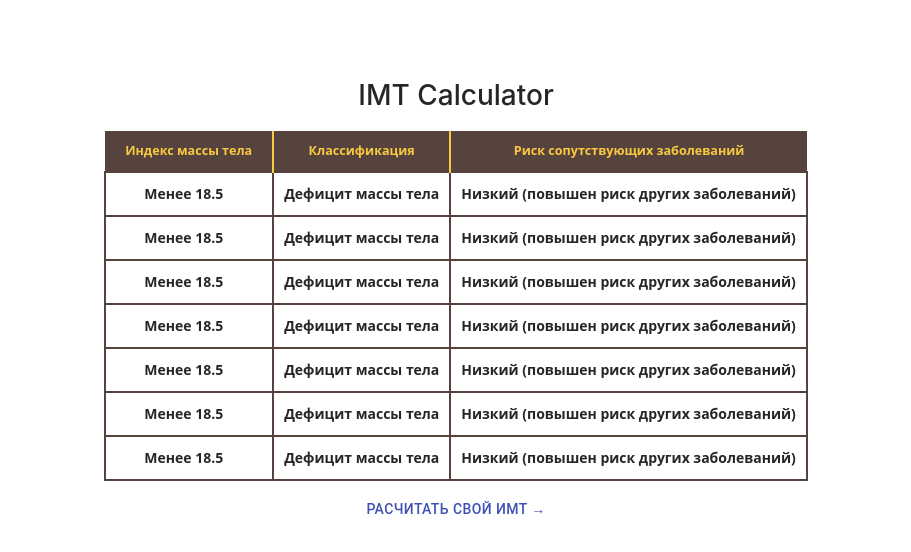
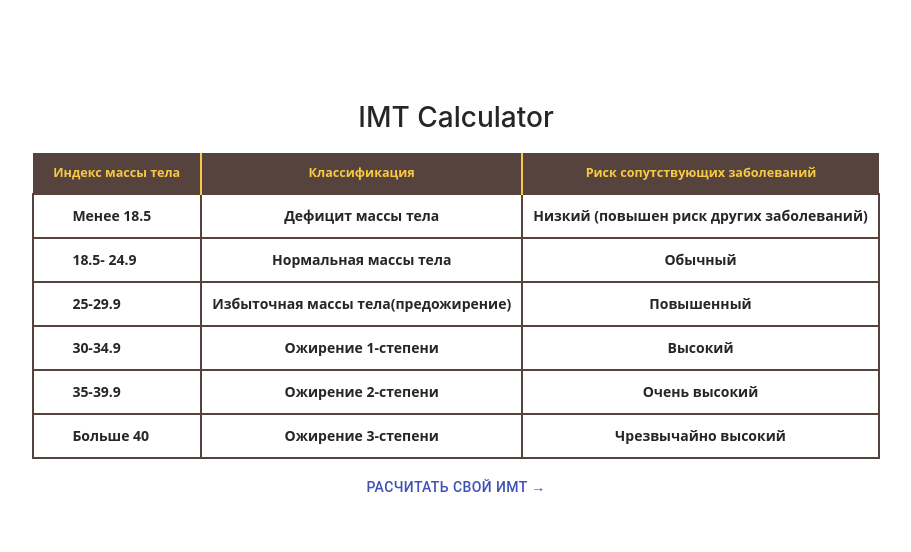
Before and after one commit to nurperi-ars-n/IMB, a React app: page / in a window 1280 px wide. Shown: the top 552 px of the page, without its empty margins (184-1095 px from the left). Built offline with nearby package versions, Linux system fonts and the light colour scheme.

Commit message:
added adaptive design

```diff
--- a/src/components/Calculator/index.jsx
+++ b/src/components/Calculator/index.jsx
@@ -2,6 +2,7 @@ import React, {useState } from 'react'
 import './Calculator.less'
 import women from './img/women.png'
 import men from './img/men.png'
+import Container from '@material-ui/core/Container';
 
 import { Input } from 'antd'
 import Button from '@material-ui/core/Button'
@@ -19,6 +20,7 @@ export default function Calculator() {
 	const [pol, setPol] = useState(true)
 
 	return (
+		<Container maxWidth="md">
 		<div className='calculator'>
 			<h1>Calculator IMB</h1>
 			<div className='block'>
@@ -108,5 +110,6 @@ export default function Calculator() {
 				</div>
 			</div>
 		</div>
+</Container>
 	)
 }
--- a/src/components/HomePage/index.jsx
+++ b/src/components/HomePage/index.jsx
@@ -29,40 +29,35 @@ export default function HomePage() {
 				</tbody>
 				<tbody>
 					<td></td>
-					<td>Менее 18.5</td>
-					<td>Дефицит массы тела</td>
-					<td>Низкий (повышен риск других заболеваний)</td>
+					<td> 18.5- 24.9</td>
+					<td>Нормальная массы тела</td>
+					<td>Обычный</td>
 				</tbody>
 				<tbody>
 					<td></td>
-					<td>Менее 18.5</td>
-					<td>Дефицит массы тела</td>
-					<td>Низкий (повышен риск других заболеваний)</td>
+					<td>25-29.9</td>
+					<td>Избыточная массы тела(предожирение)</td>
+					<td>Повышенный</td>
 				</tbody>
 				<tbody>
 					<td></td>
-					<td>Менее 18.5</td>
-					<td>Дефицит массы тела</td>
-					<td>Низкий (повышен риск других заболеваний)</td>
+					<td>30-34.9</td>
+					<td>Ожирение 1-степени</td>
+					<td>Высокий</td>
 				</tbody>
 				<tbody>
 					<td></td>
-					<td>Менее 18.5</td>
-					<td>Дефицит массы тела</td>
-					<td>Низкий (повышен риск других заболеваний)</td>
+					<td>35-39.9</td>
+					<td>Ожирение 2-степени</td>
+					<td>Очень высокий</td>
 				</tbody>
 				<tbody>
 					<td></td>
-					<td>Менее 18.5</td>
-					<td>Дефицит массы тела</td>
-					<td>Низкий (повышен риск других заболеваний)</td>
+					<td>Больше 40</td>
+					<td> Ожирение 3-степени</td>
+					<td>Чрезвычайно высокий</td>
 				</tbody>
-				<tbody>
-					<td></td>
-					<td>Менее 18.5</td>
-					<td>Дефицит массы тела</td>
-					<td>Низкий (повышен риск других заболеваний)</td>
-				</tbody>
+
 			</table>
 			<Link to='/calculator'>
 				<Button style={{ marginTop: '10px' }} color='primary'>
--- a/src/components/Results/Result.jsx
+++ b/src/components/Results/Result.jsx
@@ -54,7 +54,15 @@ export default function Results() {
 						}}
 					>
 						<span>Жирность тела</span>
-						<span>{state.imt > 13 ? '13-20%' : ''}</span>
+                 {/*
+						if(state.imt < 13){
+							return()
+						}else if(state.imt>21){
+							return()
+						}else
+						return()
+				*/}
+
 					</p>
 					<hr />
 				</section>
```
